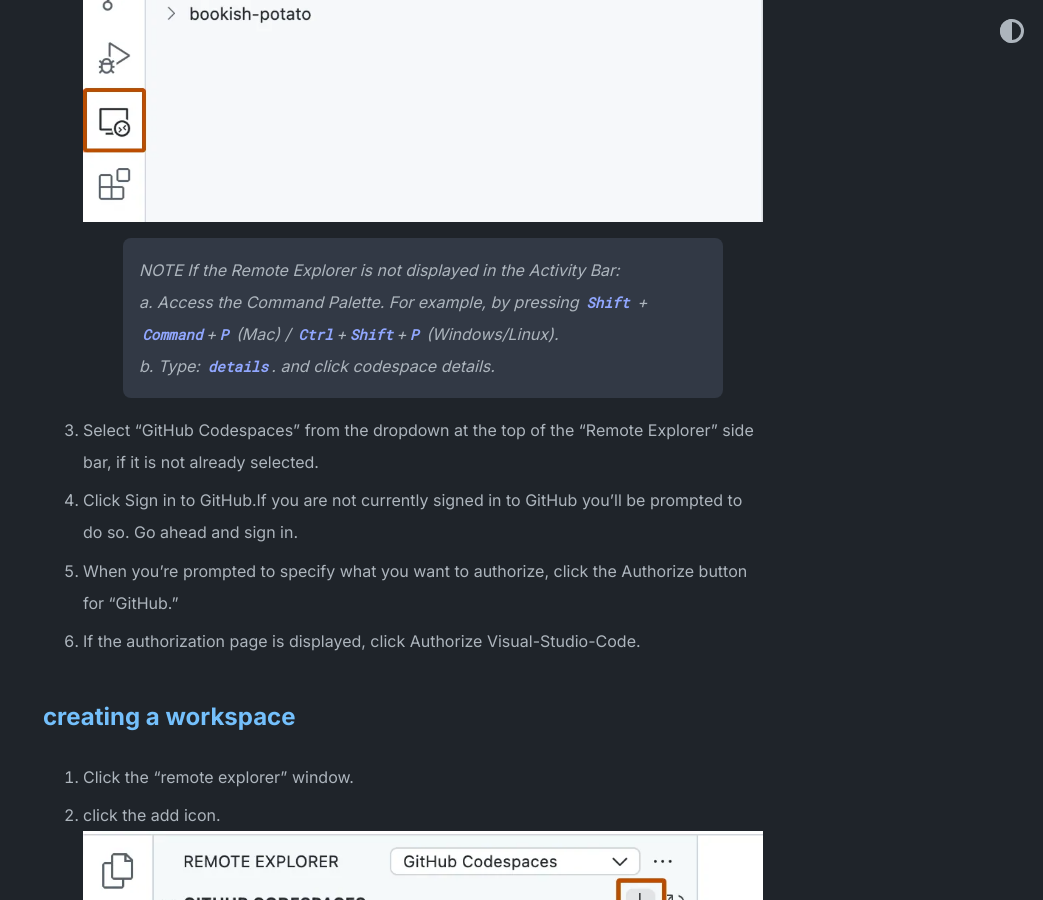
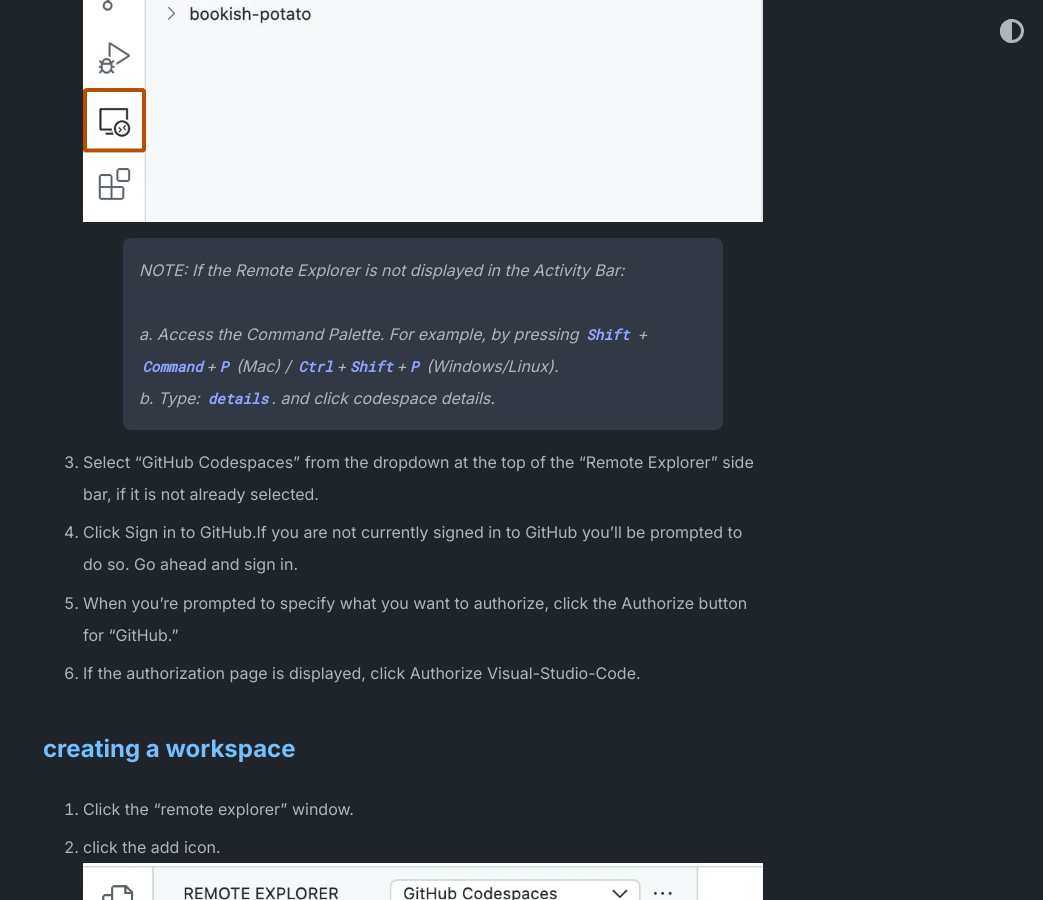
Before and after one commit to shawn-phy/myblog, a Jekyll site: the page built from _posts/2024-04-26-using-codespaces-effectively-for-machine-learning.md, in a window 1280 px wide and 900 px high, scrolled down 2984 px. Shown: the whole window, without its empty margins (237-1280 px from the left). Built offline with Jekyll 4.4.1, drawn with Linux system fonts in a browser that asks for light colours; some of the changed text lies outside the part shown.

Commit message:
feat: hahai'mback

```diff
--- a/_posts/2024-04-26-using-codespaces-effectively-for-machine-learning.md
+++ b/_posts/2024-04-26-using-codespaces-effectively-for-machine-learning.md
@@ -35,7 +35,8 @@ The GitHub Codespaces extension requires VS Code October 2020 Release 1.51 or la
 1. Use the Visual Studio Code Marketplace to install the GitHub Codespaces extension.
 2. In VS Code, in the Activity Bar, click the Remote Explorer icon.
 ![image](assets/images/image.png)
-> *NOTE* If the Remote Explorer is not displayed in the Activity Bar:<br>
+> *NOTE*: If the Remote Explorer is not displayed in the Activity Bar:<br>
+> <br>
 > a. Access the Command Palette. For example, by pressing `Shift` + `Command`+`P` (Mac) / `Ctrl`+`Shift`+`P` (Windows/Linux).<br>
 > b. Type: `details`. and click codespace details.
 3. Select "GitHub Codespaces" from the dropdown at the top of the "Remote Explorer" side bar, if it is not already selected.
```
Also changed, not shown: _posts/2025-07-15-Microservices-in-C#.md (added, +27 -0 lines), images/microservices.png (added).
